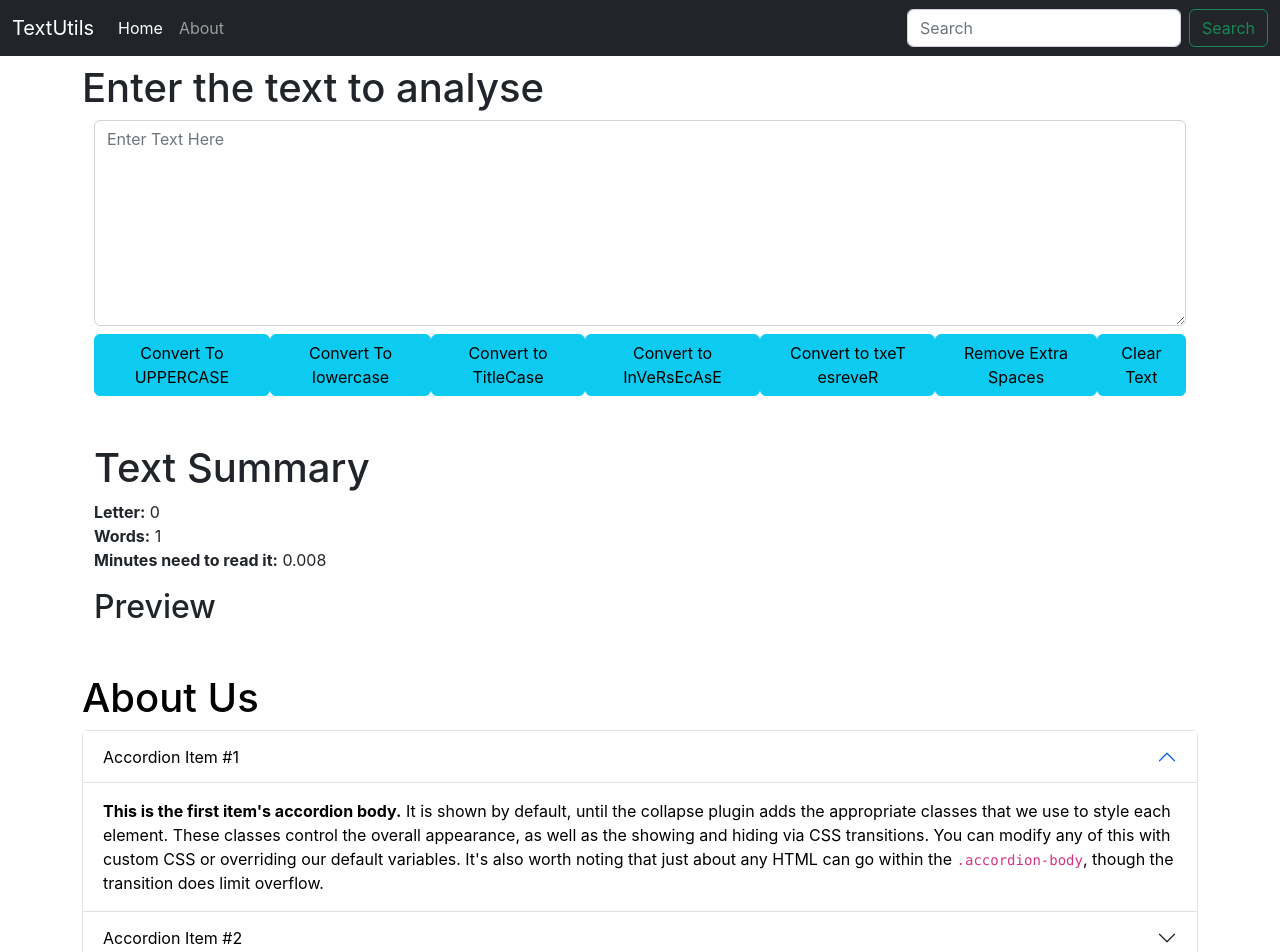
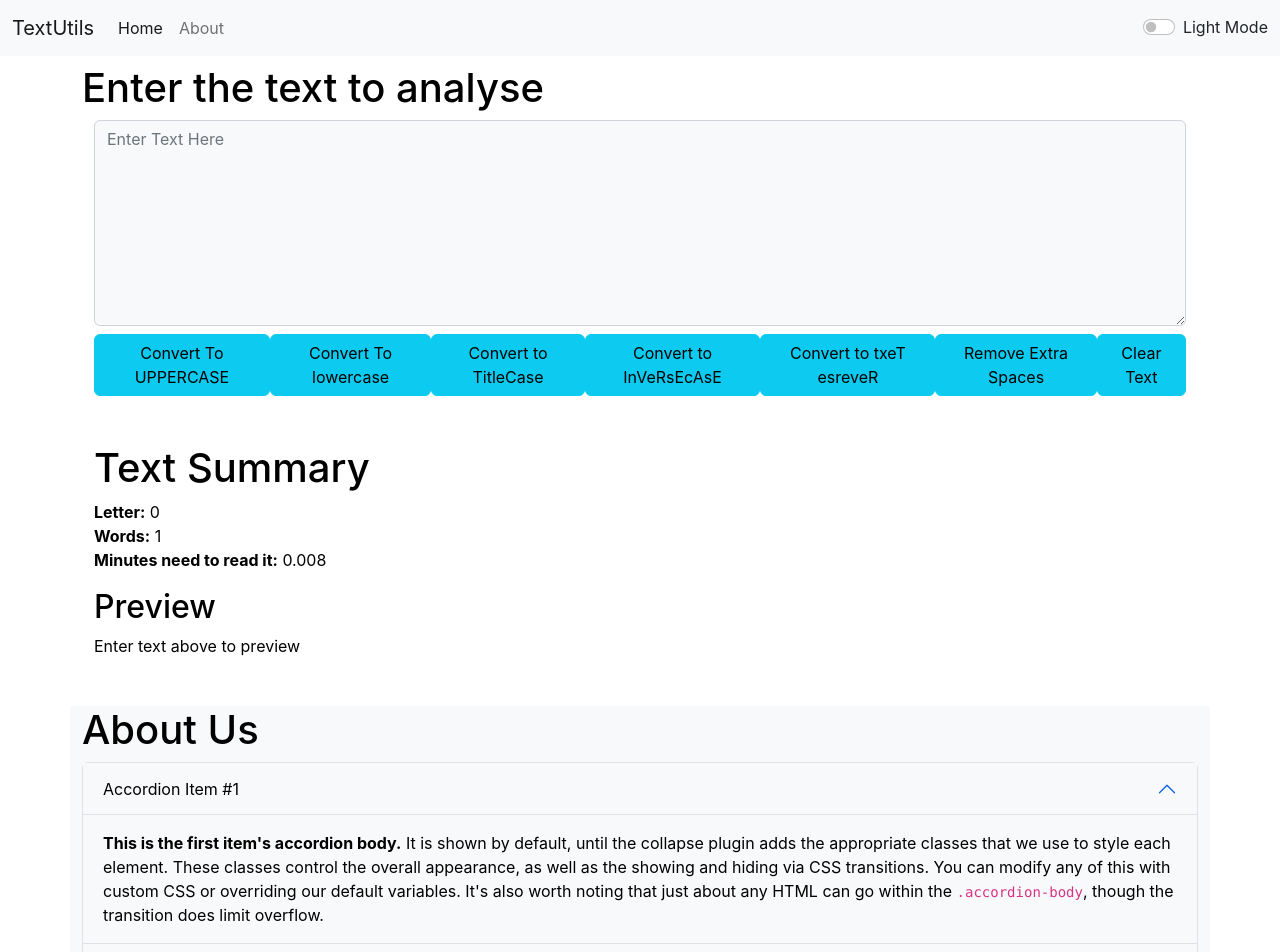
Before and after one commit to wildbeast321/textutils, a React (Create React App) app: page / in a window 1280 px wide. Shown: the top 952 px of the page. Built offline with nearby package versions, Linux system fonts and the light colour scheme.

Commit message:
Dark mode added

```diff
--- a/src/App.css
+++ b/src/App.css
@@ -37,5 +37,5 @@
   }
 }
 .blank{
-  color:red;
+  color:#121111;
 }
--- a/src/App.js
+++ b/src/App.js
@@ -2,17 +2,74 @@ import './App.css';
 import About from './components/About';
 import Navbar from './components/Navbar';
 import TextForm from './components/textform';
+import React, { useState } from 'react';
+
 
 function App() {
+  const [mode, setMode] = useState('light');
+  const [navtext, setNavText] = useState("dark");
+  const [textnav, settextnav] = useState("Light Mode");
+  const [textformcolor, settextformcolor] = useState({
+    color: "black"
+  });
+  const [textareacolor, settextareacolor] = useState({
+    background: "rgb(248,249,250)",
+    color:"black"
+
+  });
+  const [mystyle, setMyStyle] = useState({
+    color: 'black',
+    background: "rgb(248,249,250)"
+  })
+  const toggleMode= ()=>{
+    if(mode==="light"){
+      setMode("dark")
+      setNavText("light")
+      settextnav("Dark Mode")
+      document.body.style.backgroundColor="rgb(50,50,50)";
+      setMyStyle({
+        color: "white",
+        backgroundColor: "rgb(42,42,45)",
+        border: "1px solid white"
+    })
+    settextformcolor({
+      color:"white"
+    })
+    settextareacolor({
+      backgroundColor: "black",
+      color:"white"
+    })
+
+    }
+    else if (mode==="dark"){
+      setMode("light")
+      setNavText("dark")
+      settextnav("Light Mode")
+      document.body.style.backgroundColor="rgb(255,255,255)";
+      setMyStyle({
+        color: "black",
+        backgroundColor: "rgb(255,255,255)",
+        border: "1px solid black"
+    })
+    settextformcolor({
+      color:"black"
+    })
+    settextareacolor({
+      background: "rgb(248,249,250)",
+      color:"black"
+    })
+    }
+  }
+
   return (
     <>
-    <Navbar title="TextUtils" about="About" home="Home"/>
+    <Navbar title="TextUtils" about="About" home="Home" mode={mode} toggleMode={toggleMode} navtext={navtext} textnav={textnav}/>
     <div className="container my-2">
-      <TextForm heading="Enter the text to analyse"/>
+      <TextForm heading="Enter the text to analyse" textformcolor={textformcolor} textareacolor={textareacolor}/>
     </div>
-    <About title="About Us"/>
+    <About title="About Us" mystyle={mystyle} />
     </>
   );
-}
+  }
 
 export default App;
--- a/src/components/About.js
+++ b/src/components/About.js
@@ -1,71 +1,49 @@
-import React,{useState} from 'react';
+import React from 'react';
 
 export default function About(props) {
-const [btntext,setBtnText]= useState("Dark Mode")
 
-const [mystyle, setMyStyle] = useState({
-    color: 'black',
-    background: 'white'
-})
-const handleChange= ()=>{
-    if(btntext==="Dark Mode"){
-        setMyStyle({
-            color: "white",
-            backgroundColor: "black",
-            border: "1px solid white"
-        })
-        setBtnText("Light Mode")
-    }
-    else{
-        setMyStyle({
-            color: "black",
-            backgroundColor: "white"
-        })
-        setBtnText("Dark Mode")
-    }
-}
 return (
-    <div className="container my-3" style={mystyle}>
+    <div className="container my-3" style={props.mystyle}>
         <h1>{props.title}</h1>
             <div className="accordion" id="accordionExample">
-        <div className="accordion-item" style={mystyle}>
-            <h2 className="accordion-header" id="headingOne" style={mystyle}>
-            <button className="accordion-button" type="button" data-bs-toggle="collapse" data-bs-target="#collapseOne" aria-expanded="true" aria-controls="collapseOne" style={mystyle}>
+        <div className="accordion-item" style={props.mystyle}>
+            <h2 className="accordion-header" id="headingOne" style={props.mystyle}>
+            <button className="accordion-button" type="button" data-bs-toggle="collapse" data-bs-target="#collapseOne" aria-expanded="true" aria-controls="collapseOne" style={props.mystyle}>
                 Accordion Item #1
             </button>
             </h2>
-            <div id="collapseOne" className="accordion-collapse collapse show" aria-labelledby="headingOne" data-bs-parent="#accordionExample" style={mystyle}>
-            <div className="accordion-body" style={mystyle}>
+            <div id="collapseOne" className="accordion-collapse collapse show" aria-labelledby="headingOne" data-bs-parent="#accordionExample" style={props.mystyle}>
+            <div className="accordion-body" style={props.mystyle}>
                 <strong>This is the first item's accordion body.</strong> It is shown by default, until the collapse plugin adds the appropriate classes that we use to style each element. These classes control the overall appearance, as well as the showing and hiding via CSS transitions. You can modify any of this with custom CSS or overriding our default variables. It's also worth noting that just about any HTML can go within the <code>.accordion-body</code>, though the transition does limit overflow.
             </div>
             </div>
         </div>
-        <div className="accordion-item" style={mystyle}>
-            <h2 className="accordion-header" id="headingTwo" style={mystyle}>
-            <button className="accordion-button collapsed" type="button" data-bs-toggle="collapse" data-bs-target="#collapseTwo" aria-expanded="false" aria-controls="collapseTwo" style={mystyle}>
+        <div className="accordion-item" style={props.mystyle}>
+            <h2 className="accordion-header" id="headingTwo" style={props.mystyle}>
+            <button className="accordion-button collapsed" type="button" data-bs-toggle="collapse" data-bs-target="#collapseTwo" aria-expanded="false" aria-controls="collapseTwo" style={props.mystyle}>
                 Accordion Item #2
             </button>
             </h2>
             <div id="collapseTwo" className="accordion-collapse collapse" aria-labelledby="headingTwo" data-bs-parent="#accordionExample">
-            <div className="accordion-body" style={mystyle}>
+            <div className="accordion-body" style={props.mystyle}>
                 <strong>This is the second item's accordion body.</strong> It is hidden by default, until the collapse plugin adds the appropriate classes that we use to style each element. These classes control the overall appearance, as well as the showing and hiding via CSS transitions. You can modify any of this with custom CSS or overriding our default variables. It's also worth noting that just about any HTML can go within the <code>.accordion-body</code>, though the transition does limit overflow.
             </div>
             </div>
         </div>
-        <div className="accordion-item" style={mystyle}>
-            <h2 className="accordion-header" id="headingThree" style={mystyle}>
-            <button className="accordion-button collapsed" type="button" data-bs-toggle="collapse" data-bs-target="#collapseThree" aria-expanded="false" aria-controls="collapseThree" style={mystyle}>
+        <div className="accordion-item" style={props.mystyle}>
+            <h2 className="accordion-header" id="headingThree" style={props.mystyle}>
+            <button className="accordion-button collapsed" type="button" data-bs-toggle="collapse" data-bs-target="#collapseThree" aria-expanded="false" aria-controls="collapseThree" style={props.mystyle}>
                 Accordion Item #3
             </button>
             </h2>
             <div id="collapseThree" className="accordion-collapse collapse" aria-labelledby="headingThree" data-bs-parent="#accordionExample">
-            <div className="accordion-body" style={mystyle}>
+            <div className="accordion-body" style={props.mystyle}>
                 <strong>This is the third item's accordion body.</strong> It is hidden by default, until the collapse plugin adds the appropriate classes that we use to style each element. These classes control the overall appearance, as well as the showing and hiding via CSS transitions. You can modify any of this with custom CSS or overriding our default variables. It's also worth noting that just about any HTML can go within the <code>.accordion-body</code>, though the transition does limit overflow.
             </div>
             </div>
         </div>
         </div>
-        <button className="btn btn-primary my-2" onClick={handleChange}>{btntext}</button>
+
     </div>
   );
 }
--- a/src/components/Navbar.js
+++ b/src/components/Navbar.js
@@ -8,7 +8,7 @@ export default function Navbar(props) {
 
 
   return (
-    <nav className="navbar navbar-expand-lg bg-dark navbar-dark">
+<nav className={`navbar navbar-expand-lg bg-${props.mode} navbar-${props.mode}`}>
   <div className="container-fluid">
     <a className="navbar-brand" href="/">{props.title}</a>
     <button className="navbar-toggler" type="button" data-bs-toggle="collapse" data-bs-target="#navbarSupportedContent" aria-controls="navbarSupportedContent" aria-expanded="false" aria-label="Toggle navigation">
@@ -23,11 +23,10 @@ export default function Navbar(props) {
           <a className="nav-link" href="/">{props.about}</a>
         </li>
       </ul>
-      <form className="d-flex" role="search">
-        <input className="form-control me-2" type="search" placeholder="Search" aria-label="Search"/>
-        <button className="btn btn-outline-success" type="submit">Search</button>
-      </form>
-
+    <div className="form-check form-switch ">
+      <input className="form-check-input" type="checkbox" role="switch" id="flexSwitchCheckDefault" onClick={props.toggleMode}/>
+      <label className={`form-check-label text-${props.navtext}`}htmlFor="flexSwitchCheckDefault">{props.textnav}</label>
+    </div>
     </div>
   </div>
 </nav>
--- a/src/components/textform.js
+++ b/src/components/textform.js
@@ -53,9 +53,9 @@ export default function TextForm(props) {
   return (
     <>
     <div>
-        <h1>{props.heading}</h1>
+      <h1 style={props.textformcolor}>Enter the text to analyse</h1>
             <div className="container mb-2">
-            <textarea className="form-control" value={text} placeholder="Enter Text Here" id="Textarea" rows="8" onChange={handleOnChange}></textarea>
+            <textarea className="form-control" value={text} placeholder="Enter Text Here" id="Textarea" rows="8" onChange={handleOnChange} style={props.textareacolor}></textarea>
             </div>
             <div className='d-flex container justify-content-between '>
               <button className="btn btn-info" onClick={handleUpClick}>Convert To UPPERCASE</button>
@@ -68,10 +68,10 @@ export default function TextForm(props) {
             </div>
     </div>
     <div className="container my-5">
-      <h1>Text Summary</h1>
-      <p><b>Letter:</b> {text.length}<br/><b>Words:</b> {text.split(" ").length}<br/><b>Minutes need to read it:</b> {0.008*text.split(" ").length}</p>
-      <h2>Preview</h2>
-      <p>{text}</p>
+      <h1  style={props.textformcolor}>Text Summary</h1>
+      <p  style={props.textformcolor}><b>Letter:</b> {text.length}<br/><b>Words:</b> {text.split(" ").length}<br/><b>Minutes need to read it:</b> {0.008*text.split(" ").length}</p>
+      <h2 style={props.textformcolor}>Preview</h2>
+      <p  style={props.textformcolor}>{text.length>0?text:"Enter text above to preview"}</p>
     </div>
     </>
   )
```
